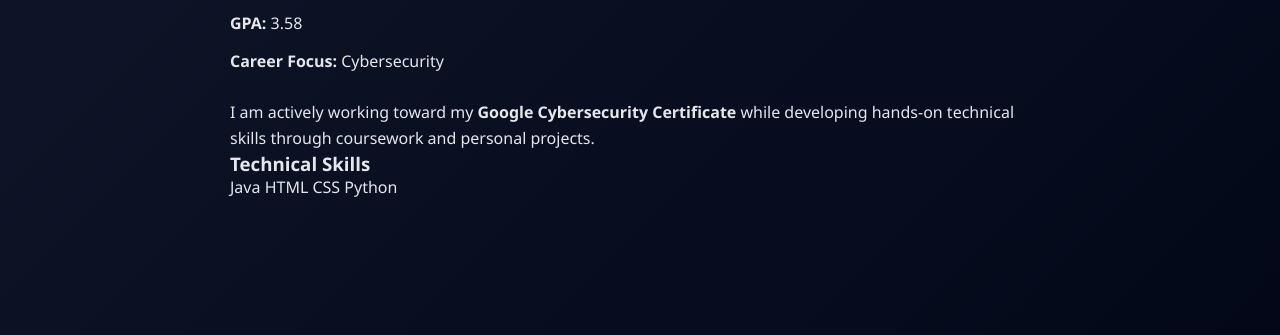
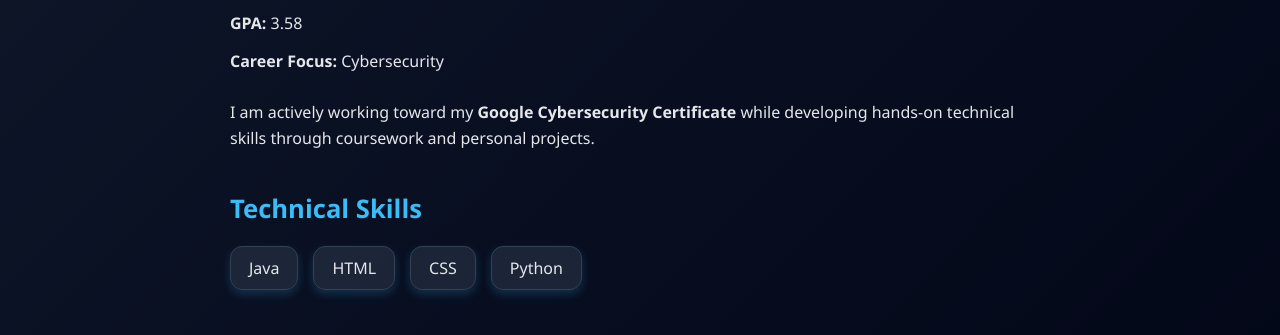
Before and after one commit to FrancDeda/francdeda.github.io, a plain HTML site: page index.html in a window 1280 px wide. Shown: the part 285-620 px from the top of the page. Drawn offline with Linux system fonts and the light colour scheme.

Commit message:
Add styles for skills section
Added styles for the skills section including layout and hover effects.

```diff
--- a/style.css
+++ b/style.css
@@ -106,3 +106,37 @@ ul li {
     margin-bottom: 15px;
     font-size: 1.1rem;
 }
+
+/* Skills section */
+.skills {
+    margin-top: 40px;
+}
+
+.skills h3 {
+    font-size: 1.6rem;
+    margin-bottom: 20px;
+    color: #38bdf8;
+}
+
+.skills-grid {
+    display: flex;
+    gap: 15px;
+    flex-wrap: wrap;
+}
+
+.skills-grid span {
+    padding: 10px 18px;
+    border-radius: 12px;
+    background: rgba(30, 41, 59, 0.9);
+    border: 1px solid #334155;
+    color: #e5e7eb;
+    font-weight: 500;
+    box-shadow: 0 4px 10px rgba(56, 189, 248, 0.2);
+    transition: all 0.3s ease;
+}
+
+.skills-grid span:hover {
+    background: #38bdf8;
+    color: #020617;
+    transform: translateY(-3px);
+}
```
